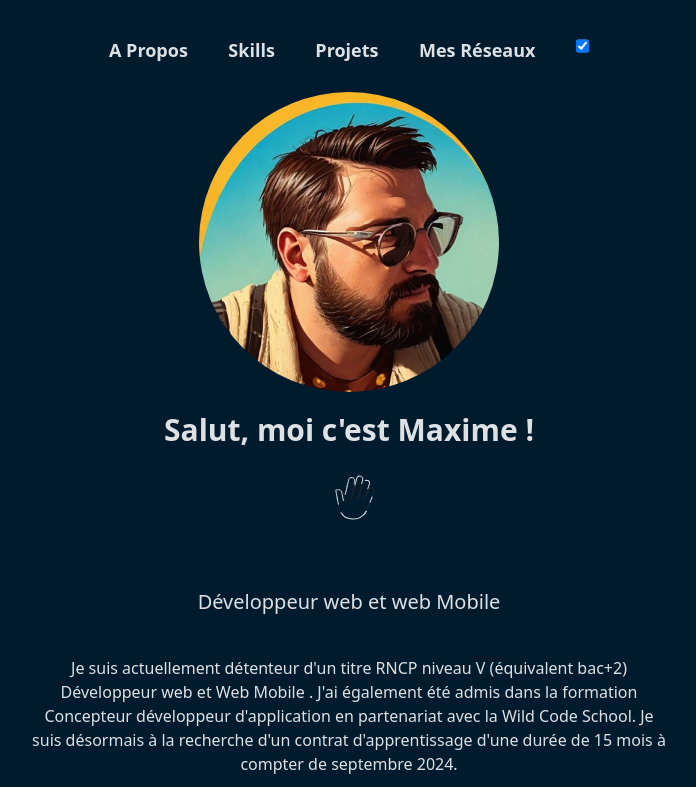
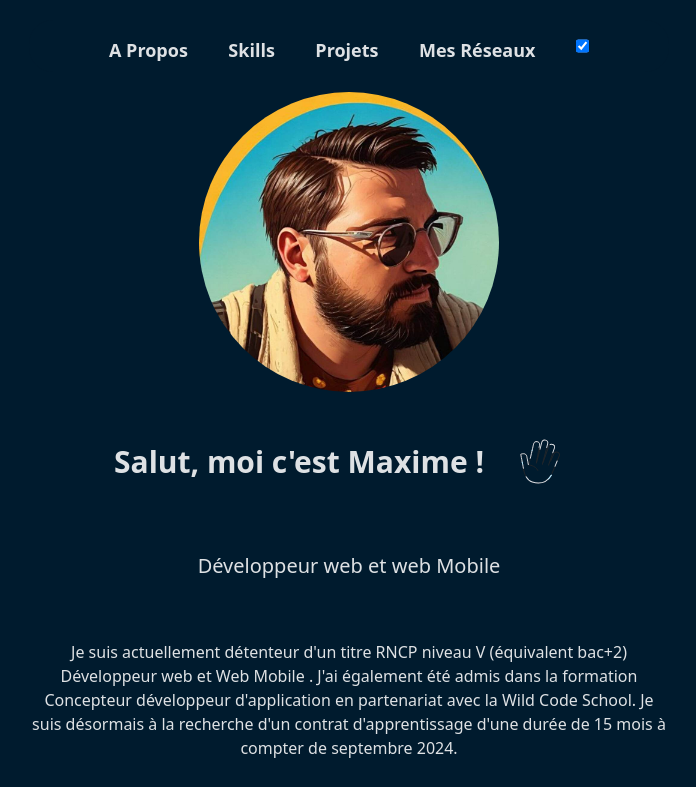
Before and after one commit to XamTV/Solorush2, a React (Vite) app: page / in a window 1280 px wide. Shown: the top 787 px of the page, without its empty margins (291-987 px from the left). Built offline with nearby package versions, Linux system fonts and the light colour scheme.

Commit message:
Added Hello animation , fixed css on it

```diff
--- a/src/components/About.jsx
+++ b/src/components/About.jsx
@@ -17,12 +17,14 @@ function About() {
   return (
     <section className="about-container ">
       <img className="about-image" src={ProfilePic} alt="ZZZ" />
-      <h1 className="text-3xl m-5 font-bold	 ">
+      <h1 className="text-3xl m-5 font-bold flex items-center	justify-center ">
         Salut, moi c&apos;est Maxime !{" "}
-        <Lottie options={helloOptions} height={100} width={100} />
+        <div>
+          <Lottie options={helloOptions} height={100} width={100} />
+        </div>
       </h1>{" "}
       <h2 className="text-xl m-5  ">Développeur web et web Mobile </h2>
-      <p className="mx-[25%] m-5">
+      <p className="mx-[25%] m-10">
         Je suis actuellement détenteur d&apos;un titre RNCP niveau V (équivalent
         bac+2) Développeur web et Web Mobile . J&apos;ai également été admis
         dans la formation Concepteur développeur d&apos;application en
--- a/src/styles/About.css
+++ b/src/styles/About.css
@@ -13,3 +13,7 @@
     border-radius: 50%;
   }
 }
+
+.caca {
+  margin: 0;
+}
```
